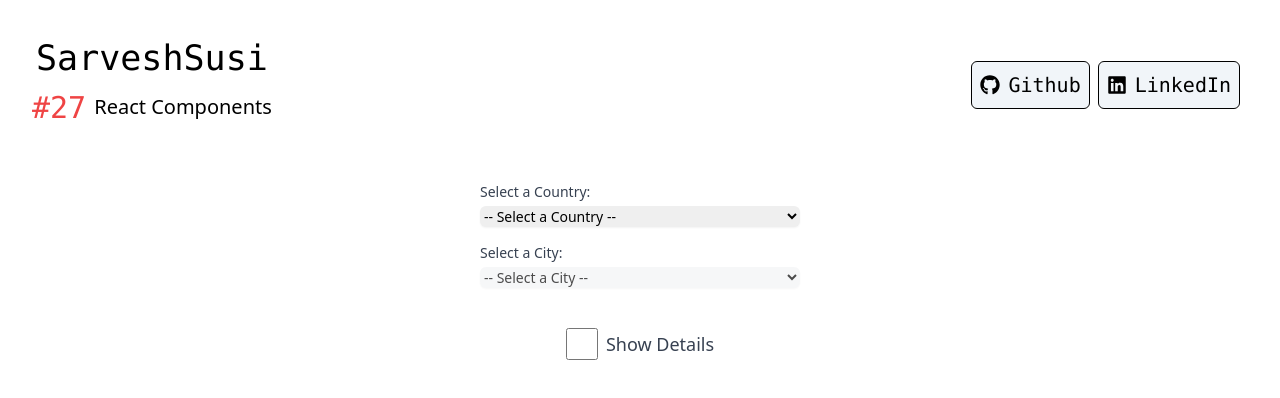
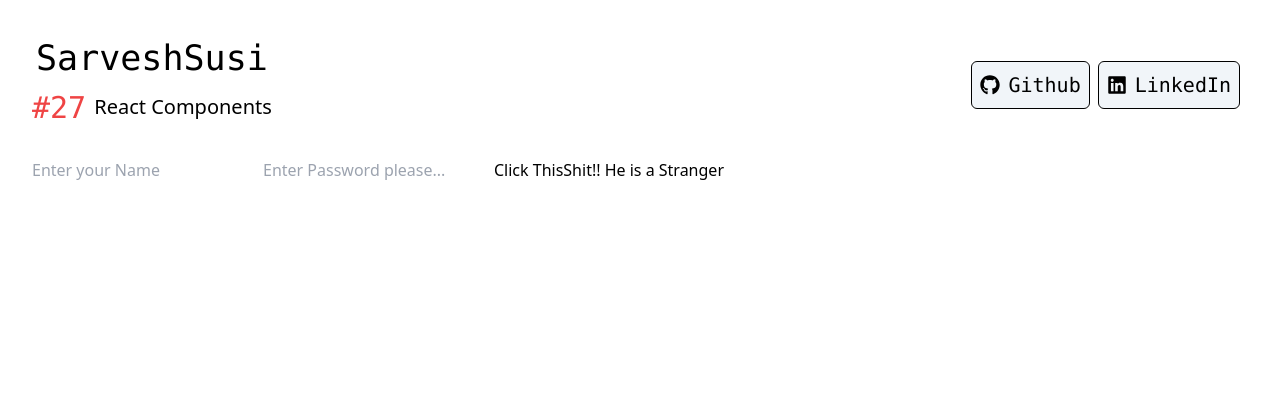
Before and after one commit to susisarvesh/React, a React (Vite) app in the folder rec/: page / in a window 1280 px wide. Shown: the top 398 px of the page. Built offline with nearby package versions, Linux system fonts and the light colour scheme.

Commit message:
Context api understood clearly but error occured on something else Cannot read undefined but i actually made a mistake in desingn sharing values across the components

```diff
--- a/rec/src/App.jsx
+++ b/rec/src/App.jsx
@@ -31,6 +31,8 @@ import { Provider } from "react-redux";
 import {expense} from "./Redux/ReduxStore/store"
 import Select from "./InterviewQues/Select";
 import Checkbox from "./InterviewQues/checkbox";
+import ContextApi from "./InterviewQues/ContextApi";
+import TrueorFalse from "./InterviewQues/TrueorFalse";
 function App() {
   const Cities = [
     "Chennai",
@@ -94,9 +96,13 @@ function App() {
        <Provider store={expense}>
       <ExpenseSplitter></ExpenseSplitter>
       </Provider>
+       <Select></Select>
+      <Checkbox></Checkbox>
     */}
-      <Select></Select>
-      <Checkbox></Checkbox>
+
+      <ContextApi>
+        <TrueorFalse></TrueorFalse>
+      </ContextApi>
 
     </div>
   );
--- /dev/null
+++ b/rec/src/InterviewQues/ContextApi.tsx
@@ -0,0 +1,29 @@
+import React, { createContext, ReactNode, useState, useContext } from 'react';
+import { LoginDetails } from './TrueorFalse';
+
+export const AuthContext = createContext();
+
+interface ApiShape {
+    children: ReactNode;
+}
+
+function ContextApi({ children }: ApiShape) {
+    const inputfield = useContext(LoginDetails)
+    const [loggedd, setLogged] = useState(false);
+
+    const handleChange = () => {
+        if (inputfield.name === 'sarvesh' && inputfield.pass === '123') {
+            setLogged(true);
+        } else {
+            setLogged(false);
+        }
+    };
+
+    return (
+        <AuthContext.Provider value={{ loggedd, handleChange }}>
+            {children}
+        </AuthContext.Provider>
+    );
+}
+
+export default ContextApi;
--- /dev/null
+++ b/rec/src/InterviewQues/TrueorFalse.tsx
@@ -0,0 +1,65 @@
+import React, { createContext, useContext, useEffect, useState } from 'react';
+import ContextApi, { AuthContext } from './ContextApi';
+
+export const LoginDetails = createContext();
+interface InputShape {
+    name: string,
+    pass:string
+}
+function TrueorFalse() {
+    const [inputfield, setInputfield] = useState<InputShape>({
+        name: '',
+        pass: ''
+    });
+
+    const { loggedd, handleChange } = useContext(AuthContext); // Access AuthContext
+
+    const handleInput = (e) => {
+        const { name, value } = e.target;
+        setInputfield((prev) => ({
+            ...prev,
+            [name]: value
+        }));
+    };
+    const setValues = () => {
+        console.log(inputfield.name);
+        handleChange()
+
+    }
+
+
+    return (
+
+            <div>
+                <input
+                    type="text"
+                    name="name"
+                    placeholder="Enter your Name"
+                    onChange={handleInput}
+                    value={inputfield.name}
+                />
+                <input
+                    type="password"
+                    name="pass"
+                    placeholder="Enter Password please..."
+                    onChange={handleInput}
+                    value={inputfield.pass}
+                />
+
+                <button onClick={setValues}>Click This</button>
+
+                {loggedd ? (
+                    <>Here is Logged User Welcome!</>
+                ) : (
+                    <>Shit!! He is a Stranger</>
+            )}
+             <LoginDetails.Provider value={inputfield}>
+                <ContextApi />
+
+        </LoginDetails.Provider>
+            </div>
+
+    );
+}
+
+export default TrueorFalse;
```
Also changed, not shown: rec/popup.html (added, +11 -0 lines), rec/icon.jpg (added), rec/icons.png (added), rec/manifest.json (added).
